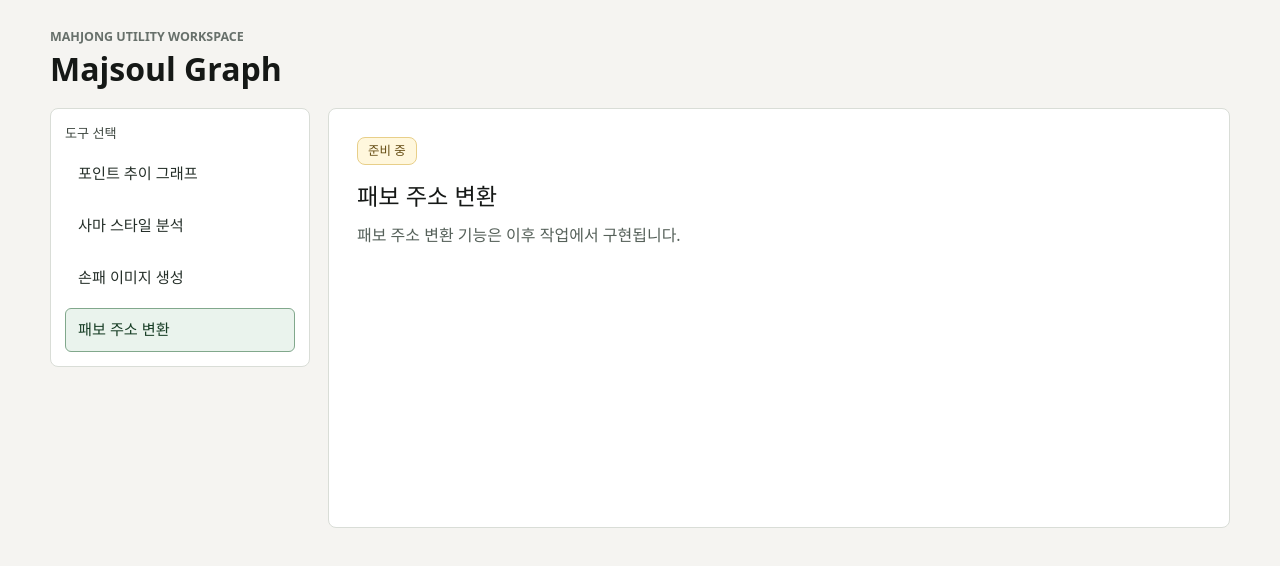
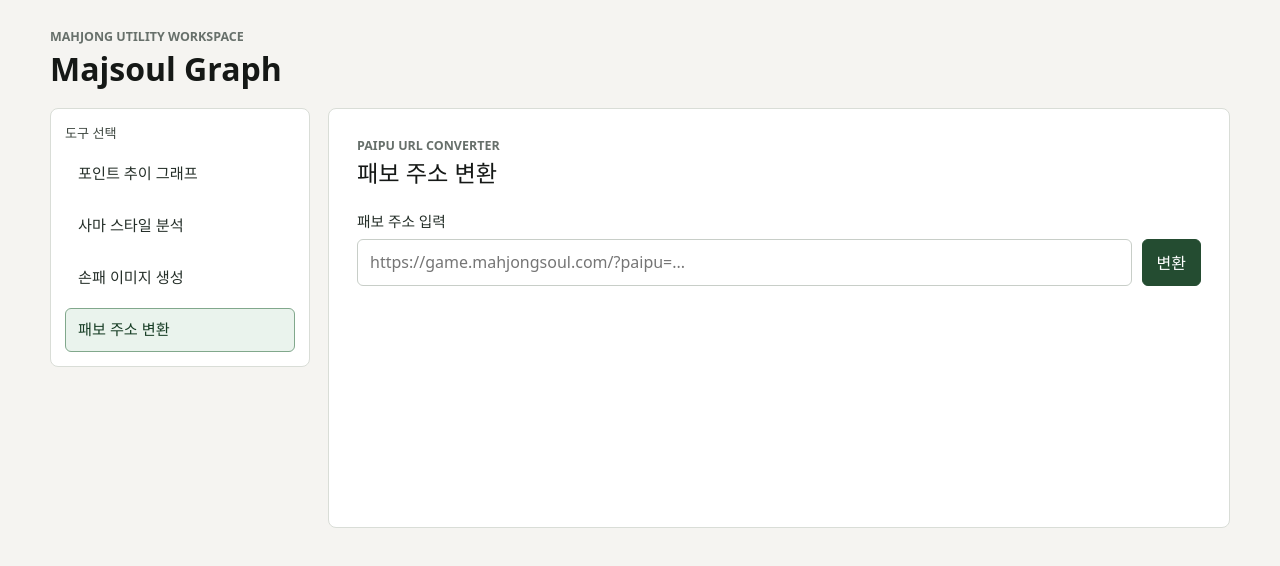
Before and after one commit to 4n3u/MajsoulGraph, a React (Vite) app in the folder client/: page / in a window 1280 px wide. Both pictures are taken after a click on the tab "패보 주소 변환". Shown: the top 566 px of the page. Built offline with nearby package versions, Linux system fonts and the light colour scheme.

Commit message:
feat: add paipu conversion screen

```diff
--- a/client/src/components/AppShell.tsx
+++ b/client/src/components/AppShell.tsx
@@ -1,5 +1,6 @@
 import { useState } from "react";
 import { Tabs } from "@base-ui/react/tabs";
+import { PaipuConverter } from "../features/PaipuConverter";
 import { ToolPlaceholder } from "./ToolPlaceholder";
 import { useMediaQuery } from "./useMediaQuery";
 
@@ -27,6 +28,14 @@
     note: "패보 주소 변환 기능은 이후 작업에서 구현됩니다."
   }
 ];
+
+function renderTool(tool: (typeof tools)[number]) {
+  if (tool.id === "paipu") {
+    return <PaipuConverter />;
+  }
+
+  return <ToolPlaceholder title={tool.label} description={tool.note} />;
+}
 
 export function AppShell() {
   const [selectedTool, setSelectedTool] = useState<ToolId>("points");
@@ -61,7 +70,7 @@
         <main className="workspace">
           {tools.map((tool) => (
             <Tabs.Panel className="tool-panel" key={tool.id} value={tool.id}>
-              <ToolPlaceholder title={tool.label} description={tool.note} />
+              {renderTool(tool)}
             </Tabs.Panel>
           ))}
         </main>
--- /dev/null
+++ b/client/src/features/PaipuConverter.tsx
@@ -0,0 +1,166 @@
+import { FormEvent, useState } from "react";
+import {
+  decodePaipuUuid,
+  encodePaipuUuid,
+  mat2Account,
+  mat2Friend,
+  zone
+} from "@shared/paipu";
+
+type ConversionResult = {
+  accountId: number;
+  convertedUrl: string;
+  friendId: number;
+  region: ReturnType<typeof zone>;
+  title: string;
+};
+
+const ordinaryUuidPattern = /^\d{6}-/;
+const paipuPattern = /^([^_]+)_a(\d+)(?:_2)?$/;
+
+function convertPaipuUrl(rawValue: string): ConversionResult {
+  const trimmed = rawValue.trim();
+
+  if (!trimmed) {
+    throw new Error("패보 주소를 입력해 주세요.");
+  }
+
+  let url: URL;
+
+  try {
+    url = new URL(trimmed);
+  } catch {
+    throw new Error("올바른 패보 주소를 입력해 주세요.");
+  }
+
+  const paipu = url.searchParams.get("paipu");
+  const parsed = paipu?.match(paipuPattern);
+
+  if (!paipu || !parsed) {
+    throw new Error("paipu= 값과 _a 매치 ID가 포함된 패보 주소를 입력해 주세요.");
+  }
+
+  const uuid = parsed[1]!;
+  const matchIdValue = parsed[2]!;
+  const matchId = Number(matchIdValue);
+
+  if (!Number.isSafeInteger(matchId)) {
+    throw new Error("패보 주소의 매치 ID를 확인해 주세요.");
+  }
+
+  const isOrdinaryUrl = ordinaryUuidPattern.test(uuid);
+  const convertedUuid = isOrdinaryUrl ? encodePaipuUuid(uuid) : decodePaipuUuid(uuid);
+  const convertedPaipu = `${convertedUuid}_a${matchId}${isOrdinaryUrl ? "_2" : ""}`;
+  const accountId = mat2Account(matchId);
+
+  url.searchParams.set("paipu", convertedPaipu);
+
+  return {
+    accountId,
+    convertedUrl: url.toString(),
+    friendId: mat2Friend(matchId),
+    region: zone(accountId),
+    title: isOrdinaryUrl ? "변환된 익명 패보 주소" : "변환된 일반 패보 주소"
+  };
+}
+
+export function PaipuConverter() {
+  const [input, setInput] = useState("");
+  const [error, setError] = useState("");
+  const [result, setResult] = useState<ConversionResult | null>(null);
+  const [copyStatus, setCopyStatus] = useState("");
+
+  function handleSubmit(event: FormEvent<HTMLFormElement>) {
+    event.preventDefault();
+    setCopyStatus("");
+
+    try {
+      setResult(convertPaipuUrl(input));
+      setError("");
+    } catch (conversionError) {
+      setResult(null);
+      setError(conversionError instanceof Error ? conversionError.message : "패보 주소를 변환할 수 없습니다.");
+    }
+  }
+
+  async function copyConvertedUrl() {
+    if (!result) {
+      return;
+    }
+
+    try {
+      await navigator.clipboard.writeText(result.convertedUrl);
+      setCopyStatus("복사됨");
+    } catch {
+      setCopyStatus("복사 실패");
+    }
+  }
+
+  return (
+    <section className="tool-card paipu-converter" aria-labelledby="paipu-converter-title">
+      <div className="tool-card-header">
+        <p className="tool-card-kicker">Paipu URL converter</p>
+        <h2 id="paipu-converter-title">패보 주소 변환</h2>
+      </div>
+
+      <form className="converter-form" noValidate onSubmit={handleSubmit}>
+        <label className="field-label" htmlFor="paipu-url-input">
+          패보 주소 입력
+        </label>
+        <div className="input-row">
+          <input
+            id="paipu-url-input"
+            name="paipu-url"
+            type="text"
+            inputMode="url"
+            value={input}
+            onChange={(event) => setInput(event.target.value)}
+            placeholder="https://game.mahjongsoul.com/?paipu=..."
+          />
+          <button className="primary-button" type="submit">
+            변환
+          </button>
+        </div>
+      </form>
+
+      {error ? (
+        <p className="form-error" role="alert">
+          {error}
+        </p>
+      ) : null}
+
+      {result ? (
+        <section className="result-panel" aria-labelledby="paipu-result-title">
+          <div className="result-header">
+            <h3 id="paipu-result-title">{result.title}</h3>
+            <button className="secondary-button" type="button" onClick={copyConvertedUrl}>
+              복사
+            </button>
+          </div>
+          <textarea
+            aria-label="변환된 패보 주소"
+            className="result-url"
+            readOnly
+            rows={3}
+            value={result.convertedUrl}
+          />
+          <dl className="result-meta">
+            <div>
+              <dt>계정 ID</dt>
+              <dd>{result.accountId}</dd>
+            </div>
+            <div>
+              <dt>친구 ID</dt>
+              <dd>{result.friendId}</dd>
+            </div>
+            <div>
+              <dt>서버 지역</dt>
+              <dd>{result.region}</dd>
+            </div>
+          </dl>
+          {copyStatus ? <p className="copy-status">{copyStatus}</p> : null}
+        </section>
+      ) : null}
+    </section>
+  );
+}
--- a/client/src/styles.css
+++ b/client/src/styles.css
@@ -157,6 +157,182 @@
   max-width: 62ch;
 }
 
+.tool-card {
+  background: #ffffff;
+  border: 1px solid #d9ddd7;
+  border-radius: 8px;
+  min-height: 420px;
+  padding: 28px;
+}
+
+.tool-card-header {
+  margin-bottom: 22px;
+}
+
+.tool-card-kicker {
+  color: #67706b;
+  font-size: 0.78rem;
+  font-weight: 700;
+  letter-spacing: 0;
+  margin: 0 0 6px;
+  text-transform: uppercase;
+}
+
+.tool-card h2 {
+  color: #151816;
+  font-size: 1.45rem;
+  line-height: 1.2;
+  margin: 0;
+}
+
+.converter-form {
+  display: grid;
+  gap: 8px;
+}
+
+.field-label {
+  color: #26302a;
+  font-size: 0.92rem;
+  font-weight: 700;
+}
+
+.input-row {
+  align-items: stretch;
+  display: grid;
+  gap: 10px;
+  grid-template-columns: minmax(0, 1fr) auto;
+}
+
+.input-row input,
+.result-url {
+  border: 1px solid #c8cec8;
+  border-radius: 6px;
+  color: #1d211f;
+  font: inherit;
+  line-height: 1.45;
+  min-width: 0;
+  padding: 11px 12px;
+  width: 100%;
+}
+
+.input-row input:focus-visible,
+.result-url:focus-visible {
+  outline: 3px solid #d6a943;
+  outline-offset: 2px;
+}
+
+.primary-button,
+.secondary-button {
+  border-radius: 6px;
+  cursor: pointer;
+  font: inherit;
+  font-weight: 700;
+  min-height: 44px;
+  padding: 10px 14px;
+}
+
+.primary-button {
+  background: #244c31;
+  border: 1px solid #244c31;
+  color: #ffffff;
+}
+
+.primary-button:hover {
+  background: #193923;
+}
+
+.secondary-button {
+  background: #ffffff;
+  border: 1px solid #9ba69f;
+  color: #26302a;
+}
+
+.secondary-button:hover {
+  background: #f4f1e9;
+}
+
+.primary-button:focus-visible,
+.secondary-button:focus-visible {
+  outline: 3px solid #d6a943;
+  outline-offset: 2px;
+}
+
+.form-error {
+  background: #fff0ed;
+  border: 1px solid #e0a193;
+  border-radius: 8px;
+  color: #7a271a;
+  font-weight: 700;
+  line-height: 1.5;
+  margin: 16px 0 0;
+  padding: 12px 14px;
+}
+
+.result-panel {
+  background: #f8faf8;
+  border: 1px solid #d9ddd7;
+  border-radius: 8px;
+  margin-top: 18px;
+  padding: 18px;
+}
+
+.result-header {
+  align-items: center;
+  display: flex;
+  gap: 12px;
+  justify-content: space-between;
+  margin-bottom: 12px;
+}
+
+.result-header h3 {
+  color: #151816;
+  font-size: 1.08rem;
+  line-height: 1.25;
+  margin: 0;
+}
+
+.result-url {
+  background: #ffffff;
+  min-height: 86px;
+  resize: vertical;
+}
+
+.result-meta {
+  display: grid;
+  gap: 10px;
+  grid-template-columns: repeat(3, minmax(0, 1fr));
+  margin: 14px 0 0;
+}
+
+.result-meta div {
+  background: #ffffff;
+  border: 1px solid #dfe4df;
+  border-radius: 6px;
+  min-width: 0;
+  padding: 11px 12px;
+}
+
+.result-meta dt {
+  color: #56615a;
+  font-size: 0.78rem;
+  font-weight: 700;
+  margin-bottom: 4px;
+}
+
+.result-meta dd {
+  color: #151816;
+  font-weight: 750;
+  margin: 0;
+  overflow-wrap: anywhere;
+}
+
+.copy-status {
+  color: #45604c;
+  font-size: 0.86rem;
+  font-weight: 700;
+  margin: 10px 0 0;
+}
+
 @media (max-width: 768px) {
   .app-shell {
     padding: 18px;
@@ -196,4 +372,24 @@
   .tool-placeholder {
     padding: 22px;
   }
+
+  .tool-card {
+    min-height: 320px;
+    padding: 22px;
+  }
+
+  .input-row,
+  .result-meta {
+    grid-template-columns: 1fr;
+  }
+
+  .primary-button,
+  .secondary-button {
+    width: 100%;
+  }
+
+  .result-header {
+    align-items: stretch;
+    flex-direction: column;
+  }
 }
```
Also changed, not shown: 1 other file (tests, documents, lock files or other folders).
